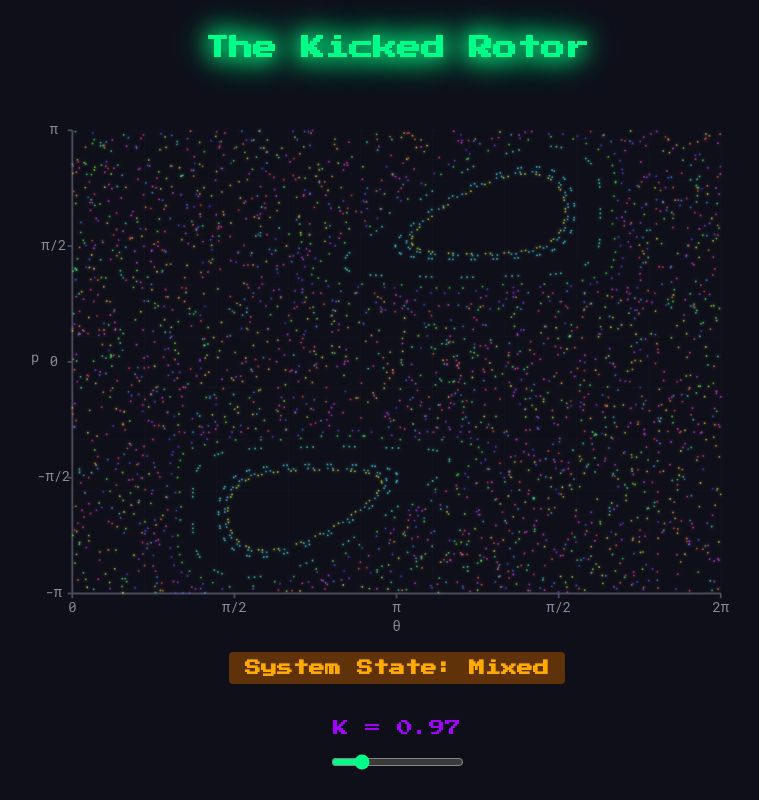
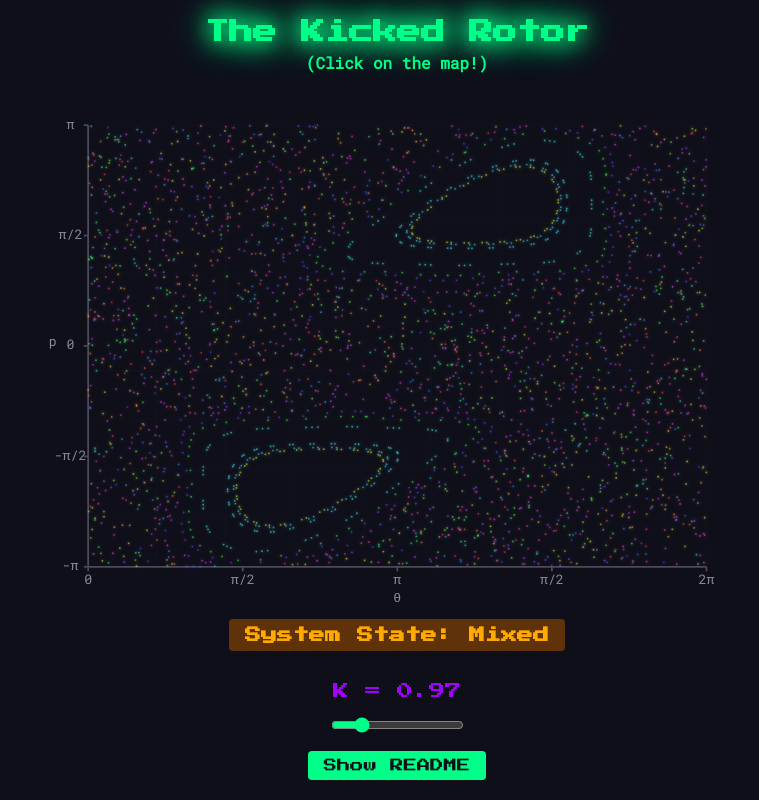
Before and after one commit to IlyaOrson/KickedRotor, a SvelteKit app: page / in a window 1280 px wide. Shown: the whole page, without its empty margins (243-1002 px from the left). Built offline with nearby package versions, Linux system fonts and the light colour scheme.

Commit message:
Add project description with Markdown and KaTeX in Svelte

```diff
--- a/package.json
+++ b/package.json
@@ -37,7 +37,10 @@
 		"@sveltejs/kit": "^2.0.0",
 		"@sveltejs/package": "^2.0.0",
 		"@sveltejs/vite-plugin-svelte": "^4.0.0",
+		"mdsvex": "^0.12.3",
 		"publint": "^0.2.0",
+		"rehype-katex-svelte": "^1.2.0",
+		"remark-math": "3.0.0",
 		"svelte": "^5.0.0",
 		"svelte-check": "^4.0.0",
 		"typescript": "^5.0.0",
--- a/src/routes/+page.svelte
+++ b/src/routes/+page.svelte
@@ -1,4 +1,13 @@
+<!-- Hack to render equations from the markdown file
+https://github.com/pngwn/MDsveX/issues/302#issuecomment-1041293000 -->
+
+<svelte:head>
+  <link rel="stylesheet" href="https://cdn.jsdelivr.net/npm/katex@0.12.0/dist/katex.min.css" integrity="sha384-AfEj0r4/OFrOo5t7NnNe46zW/tFgW6x/bCJG8FqQCEo3+Aro6EYUG4+cU+KJWu/X" crossorigin="anonymous">
+</svelte:head>
+
 <script lang="ts">
+
+  import README from '../../README.md';
 
   // Cleanup on unmount or k changes
   import { onDestroy } from 'svelte';
@@ -167,10 +176,20 @@
       clearInterval(animationInterval);
     }
   });
+
+  // State for README widget
+  let isReadmeExpanded = $state(false);
+
+  function toggleReadme() {
+    isReadmeExpanded = !isReadmeExpanded;
+  }
 </script>
 
 <div class="kicked-rotor">
+  <!-- <h1 class="title">The Kicked Rotor</h1> -->
+  {#if !isReadmeExpanded}
   <h1 class="title">The Kicked Rotor</h1>
+  <h2 class="subtitle">(Click on the map!)</h2>
     <div
       class="svg-container"
       onclick={handleCanvasClick}
@@ -320,9 +339,21 @@
       />
     </div>
   </div>
+  {/if}
+  <div class="readme-widget">
+    <button class="toggle-button" onclick={toggleReadme}>
+      {isReadmeExpanded ? 'Hide README' : 'Show README'}
+    </button>
+    {#if isReadmeExpanded}
+      <div class="readme-content">
+        <README />
+      </div>
+    {/if}
+  </div>
 </div>
 
 <style>
+
   @import url('https://fonts.googleapis.com/css2?family=Press+Start+2P&display=swap');
   @import url('https://fonts.googleapis.com/css2?family=Roboto+Mono&display=swap');
 
@@ -347,12 +378,22 @@
     font-family: 'Press Start 2P', cursive;
     color: #00ff88;
     font-size: clamp(1rem, 4vw, 1.5rem);
+    margin: 0;
     min-height: var(--min-title-height);
     text-align: center;
     position: relative;
     z-index: 10;
-    padding: 0 1rem;
     text-shadow: 0 0 20px #00ff88, 0 0 30px #00ff88, 0 0 40px #00ff88;
+  }
+
+  .subtitle {
+    font-family: 'Roboto Mono', monospace;
+    color: #00ff88;
+    font-size: clamp(0.7rem, 2vw, 1rem);
+    margin: 0;
+    text-align: center;
+    position: relative;
+    z-index: 10;
   }
 
   .svg-container {
@@ -434,6 +475,7 @@
     gap: 1rem;
     align-items: center;
     width: 100%;
+    user-select: none;
   }
 
   .parameter-control {
@@ -459,7 +501,6 @@
 
   .system-state {
     font-size: clamp(0.7rem, 1.5vw, 1rem);
-    margin: 0.25rem 0;
     padding: 0.5rem 1rem;
     border-radius: 0.25rem;
     font-weight: bold;
@@ -467,6 +508,7 @@
     text-align: center;
     vertical-align: baseline;
     font-family: 'Press Start 2P', cursive;
+    user-select: none;
   }
 
   .regular {
@@ -484,6 +526,38 @@
     color: #ff4444;
   }
 
+  .readme-widget {
+    width: 100%;
+    max-width: 800px;
+    text-align: center;
+  }
+
+  .toggle-button {
+    background: #00ff88;
+    color: #0f0f1a;
+    border: none;
+    padding: 0.5rem 1rem;
+    font-family: 'Press Start 2P', cursive;
+    cursor: pointer;
+    border-radius: 0.25rem;
+    transition: background 0.3s;
+  }
+
+  .toggle-button:hover {
+    background: #00cc70;
+  }
+
+  .readme-content {
+    margin-top: 1rem;
+    margin-bottom: 1rem;
+    background: #1a1a2e;
+    padding: 1rem;
+    border-radius: 0.5rem;
+    box-shadow: 0 0 10px rgba(0, 0, 0, 0.5);
+    /* height: 70%; */
+    overflow-y: auto;
+  }
+
   @media (max-height: 600px) {
     .kicked-rotor {
       padding: 0.5rem;
@@ -491,7 +565,6 @@
     }
 
     .title {
-      margin: 0;
       padding: 0.25rem;
     }
 
--- a/svelte.config.js
+++ b/svelte.config.js
@@ -1,17 +1,23 @@
 // import adapter from '@sveltejs/adapter-auto';
 import adapter from '@sveltejs/adapter-static';
 import { vitePreprocess } from '@sveltejs/vite-plugin-svelte';
+import { mdsvex } from 'mdsvex';
+import rehypeKatexSvelte from "rehype-katex-svelte";
+import remarkMath from 'remark-math'
 
 /** @type {import('@sveltejs/kit').Config} */
 const config = {
 	// Consult https://svelte.dev/docs/kit/integrations
 	// for more information about preprocessors
-	preprocess: vitePreprocess(),
+	extensions: ['.svelte', '.md'],
+
+	preprocess: [mdsvex({
+		remarkPlugins: [remarkMath],
+		rehypePlugins: [rehypeKatexSvelte],
+		extensions: ['.md']
+	}), vitePreprocess()],
 
 	kit: {
-		// adapter-auto only supports some environments, see https://svelte.dev/docs/kit/adapter-auto for a list.
-		// If your environment is not supported, or you settled on a specific environment, switch out the adapter.
-		// See https://svelte.dev/docs/kit/adapters for more information about adapters.
 		adapter: adapter(),
 		paths: {
 			base: process.env.BASE_PATH
--- a/vite.config.ts
+++ b/vite.config.ts
@@ -2,5 +2,13 @@ import { sveltekit } from '@sveltejs/kit/vite';
 import { defineConfig } from 'vite';
 
 export default defineConfig({
-	plugins: [sveltekit()]
+	plugins: [sveltekit()],
+	server: {
+		fs: {
+			allow: [
+				// Allow serving files from the project root
+				'..'
+			]
+		}
+	}
 });
```
Also changed, not shown: 1 other file (tests, documents, lock files or other folders). Lines whose indentation alone changed are shown as unchanged.
